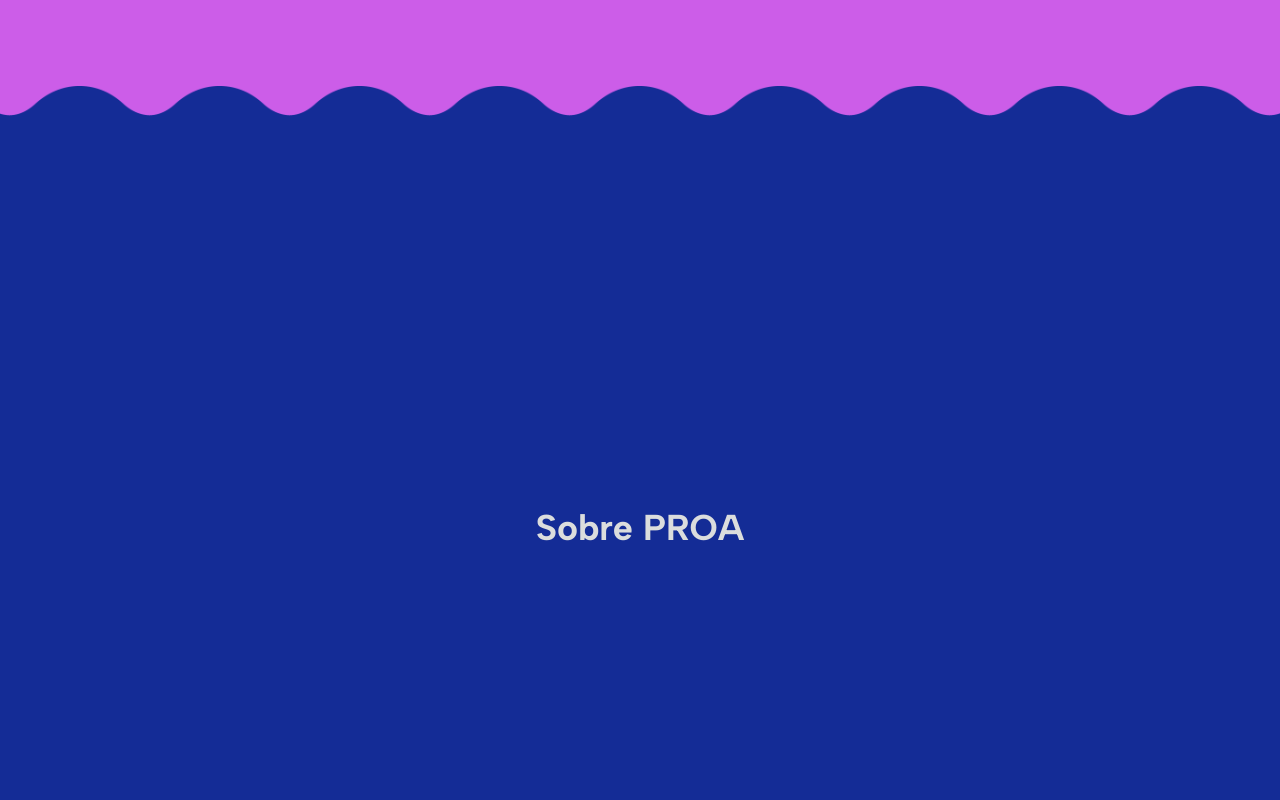
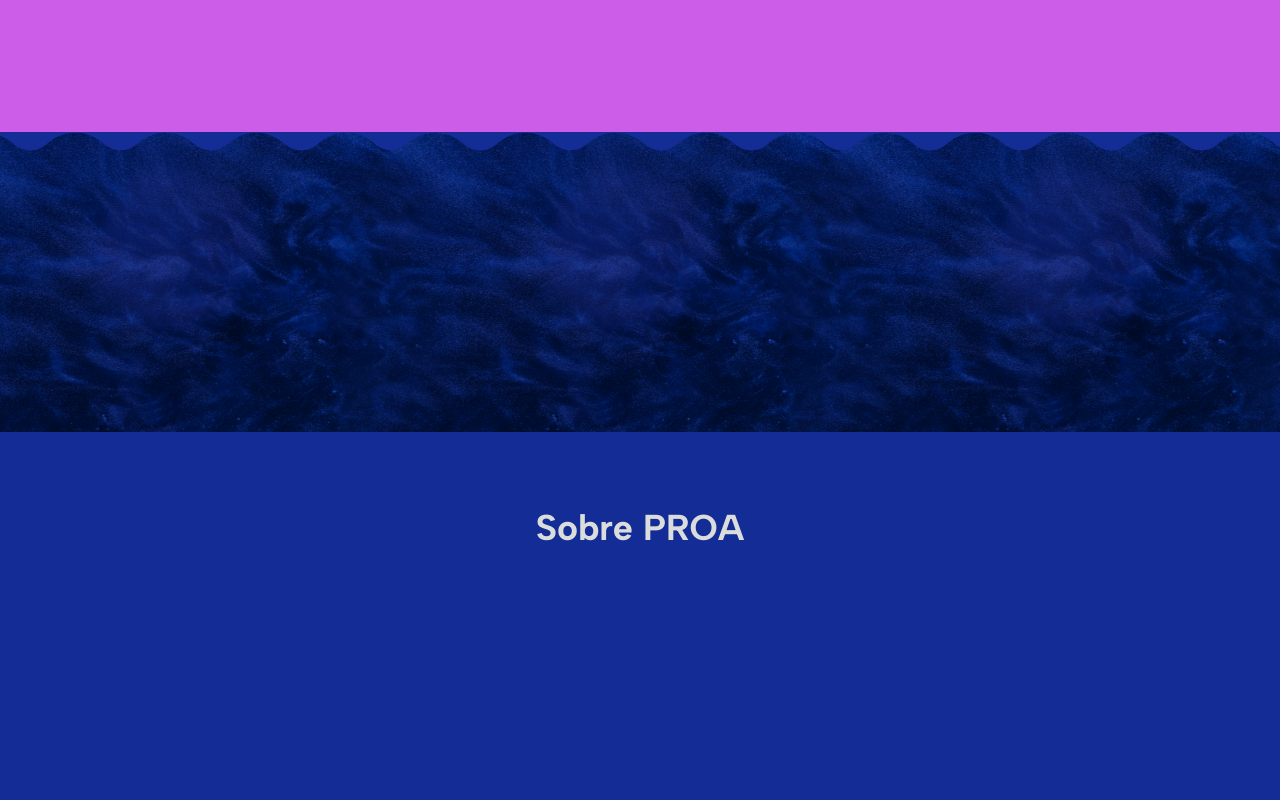
Before and after one commit to eypacha/proaestudiocreativo, a Vue app: page / in a window 1280 px wide. Shown: the part 2600-3400 px from the top of the page. Built offline with nearby package versions, Linux system fonts and the light colour scheme; a web font is replaced by a local one.

Commit message:
fix(waves): replace wave image and update background animation for improved visual effect

```diff
--- a/src/utilities.css
+++ b/src/utilities.css
@@ -54,16 +54,13 @@
   border-color: var(--color-gray) !important;
 }
 
-.waves::before {
-  content: '';
-  position: absolute;
-  top: -50px;
-  left: 0;
-  width: 100%;
-  height: 60px;
-  background-image: url('/images/wave.png');
-  background-size: 140px;
-  background-position: bottom center;
+.waves {
+  background-image: url('/images/waves.png');
   background-repeat: repeat-x;
-  z-index: 2;
+  animation: move-bg 50s linear infinite;
 }
+
+@keyframes move-bg {
+  0% { background-position-x: 0; }
+  100% { background-position-x: 100vw; }
+}
```
Also changed, not shown: public/images/wave.png (deleted), public/images/waves.png (added).
